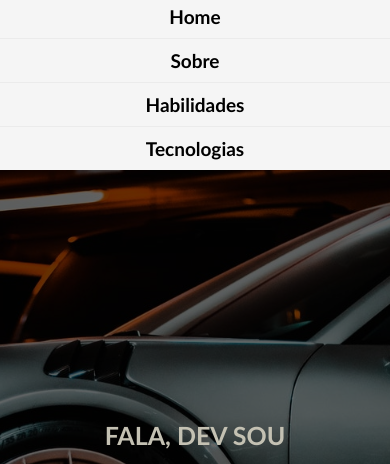
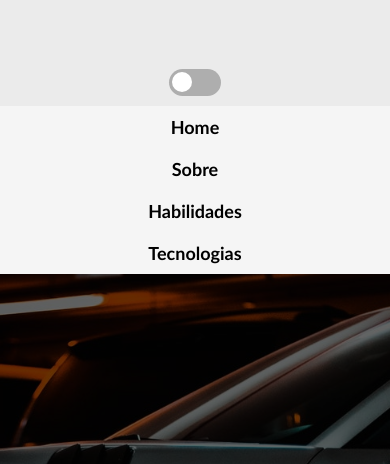
Before and after one commit to SobrinhoSergio/sergio-profile, a plain HTML site: page index.html in a window 390 px wide. Shown: the part 63-527 px from the top of the page. Drawn offline with nearby package versions, Linux system fonts and the light colour scheme.

Commit message:
Update projeto

```diff
--- a/index.html
+++ b/index.html
@@ -20,6 +20,12 @@
                     </h1>
                 </span>
 
+                <div class="toggle">
+                    <p>Dark Mode: </p>
+                    <input id="switch" type="checkbox" name="theme">
+                    <label for="switch">Toggle</label>
+                </div>
+
                 <div class="menu-links">
                     <div class="line1"></div>
                     <div class="line2"></div>
@@ -32,13 +38,6 @@
                           <li><a href="#"><i class="bi bi-instagram"></i></a></li>
                           <li><a href="#"><i class="bi bi-facebook"></i></i></a></li>
                           <li><a href="#"><i class="bi bi-whatsapp"></i></a></li>
-                          <li>
-                            <div class="toggle">
-                                <p>Dark Mode: </p>
-                                <input id="switch" type="checkbox" name="theme">
-                                <label for="switch">Toggle</label>
-                            </div>
-                        </li>
                         </ul>
                     </aside>
                 </div>
@@ -46,10 +45,10 @@
 
             <nav class="navbar">
                 <ul class="menu">
-                    <li><a href="#inicio">Home</a></li>
-                    <li><a href="#sobre">Sobre</a></li>
-                    <li><a href="#hab">Habilidades</a></li>
-                    <li><a href="#tec">Tecnologias</a></li>
+                    <li class="inicio"><a href="#inicio">Home</a></li>
+                    <li class="sobre"><a href="#sobre">Sobre</a></li>
+                    <li class="hab"><a href="#hab">Habilidades</a></li>
+                    <li class="tec"><a href="#tec">Tecnologias</a></li>
                 </ul>
             </nav>
 
--- a/styles/config.css
+++ b/styles/config.css
@@ -37,6 +37,7 @@ html{
     font-size: 62.5%;
     /*scroll-behavior: smooth;
     scroll-padding-top: 90px;*/
+    overflow-x: hidden;
 }
 
 body{
@@ -45,16 +46,20 @@ body{
     font-family: 'Trebuchet MS', 'Lucida Sans Unicode', 'Lucida Grande', 'Lucida Sans', Arial, sans-serif;
 }
 
-::-webkit-scrollbar-track {
-    background-color: transparent;
-}
 ::-webkit-scrollbar {
-    width: 6px;
-    background: transparent;
-}
-::-webkit-scrollbar-thumb {
-    background: transparent;
-}
+    width: 8px;
+    height: 20px;
+  }
+  ::-webkit-scrollbar-track {
+    background: var(--bg);
+    -webkit-box-shadow: inset 0 0 5px #333333;
+    box-shadow: inset 0 0 5px #333333;
+    border: 5px;
+  }
+  ::-webkit-scrollbar-thumb {
+    background-color: var(--color-headings);
+    border-radius: 5px;
+  }
 
 .container{
     max-width: 80%;
--- a/styles/dark-mode.css
+++ b/styles/dark-mode.css
@@ -1,6 +1,4 @@
 .toggle{
-
-
 }
 
 .toggle p{
--- a/styles/responsive.css
+++ b/styles/responsive.css
@@ -8,26 +8,25 @@
         position: static;
     }
 
+    .header article{
+        flex-direction: column;
+        /* Deixar um espaçamento vertical*/
+        justify-content: space-between;
+        height: 20vh;
+    }
+
     article .logo .logo-home{
         font-size: 3.0rem;
     }
 
-    .navbar .menu{
-        flex-direction: column;
-    }
 
-    .navbar .menu li:hover{
-        transition: none;
-        background-color: transparent;
-    }
-
-    .navbar .menu li a:hover{
-        color: var(--color-text);
+    .menu-links{
+        display: none;
     }
 
 
-    .navbar .menu li+li{
-        border-top: 0.001px solid var(--bg-panel);
+    .navbar .menu{
+        flex-direction: column;
     }
 
     .title{
--- a/styles/style.css
+++ b/styles/style.css
@@ -123,25 +123,21 @@ article .logo .logo-home{
     cursor: pointer;
 }
 
-.navbar .menu li:hover{
-  transition: all 0.3s;
+.navbar .menu li.action a{
   background-color: var(--color-headings);
-  color: #fff;
+  color: var(--branco);
+  border-radius: 3px;
+
 }
 
 .navbar .menu li a{
     font-weight: 600;
     display: inline-block;
     color: var(--color-text);
-    font-size: 1.9rem;
+    font-size: 1.8rem;
     padding: 10px 0;
     width: 100%;
 }
-
-.navbar .menu li a:hover{
-  color: var(--branco);
-}
-
 
 /*===============HOME================*/
 
@@ -364,7 +360,7 @@ article .logo .logo-home{
 
 .tecnologias-main {
   padding: 120px 0;
-  background-color: var(--amarelo);
+  background-color: var(--color-headings);
 }
 
 .tecnologias .linguagens ul {
```
